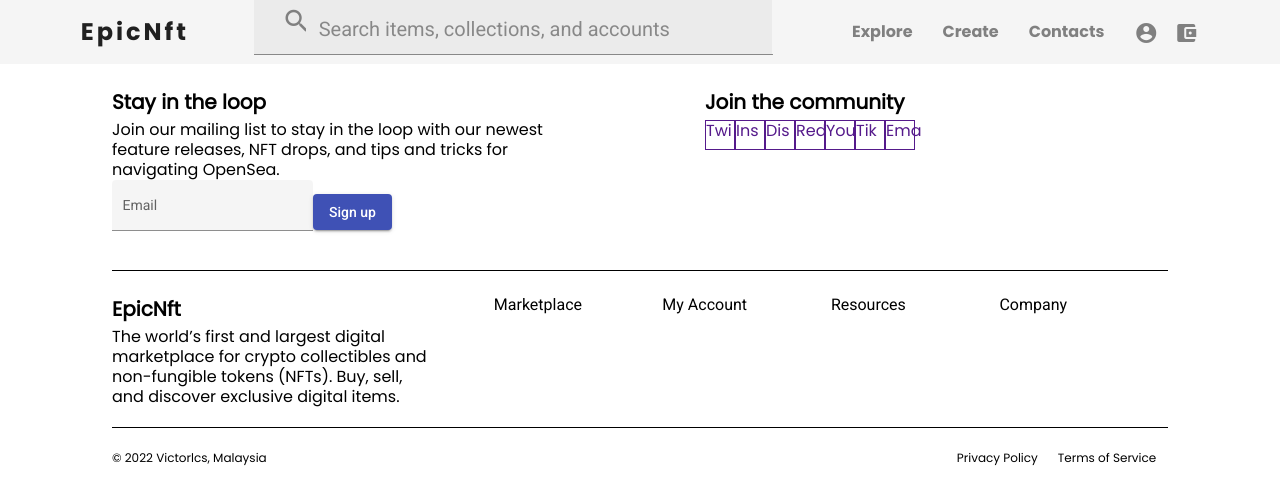
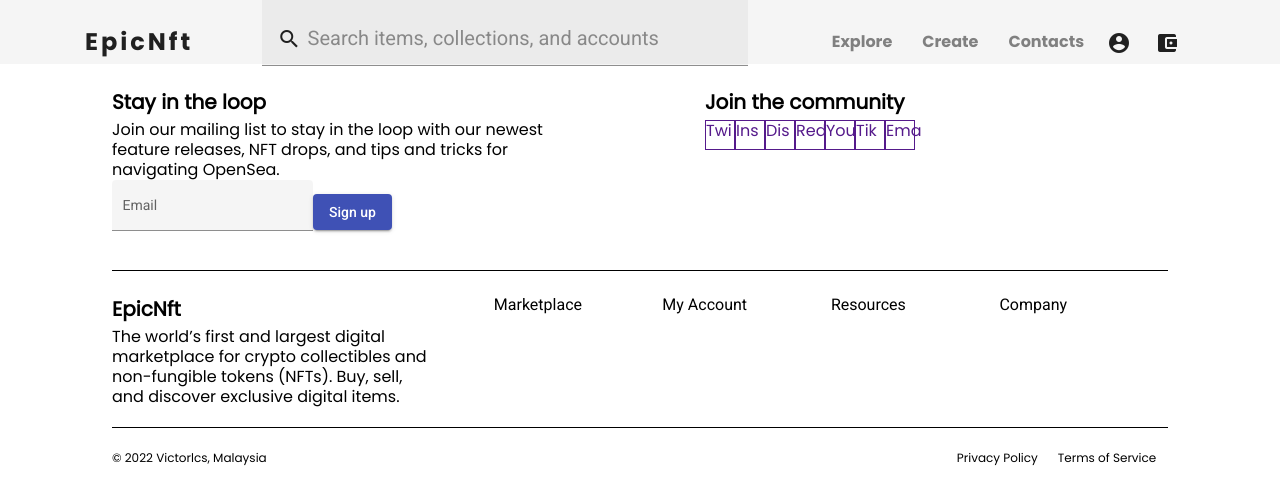
Before and after one commit to victorlcs/nft-market, an Angular app: page / in a window 1280 px wide. Shown: the top 504 px of the page. Built offline with nearby package versions, Linux system fonts and the light colour scheme.

Commit message:
Fix header search icon alignment

```diff
--- a/src/app/layout/ui/header/header.component.html
+++ b/src/app/layout/ui/header/header.component.html
@@ -1,12 +1,10 @@
 <mat-toolbar class="Poppins-bold header-toolbar">
     <span id="header-title">EpicNft</span>
     <!-- <span style="flex: 1 1 auto;"></span> -->
-    <mat-form-field class="example-form-field" appearance="fill" style="flex: 0.5 1 auto;">
+    <mat-form-field class="search-form-field-with-icon" appearance="fill" style="flex: 0.5 1 auto;">
+        <mat-icon class="header-icon">search</mat-icon>
         <input matInput type="text" style="background-color: transparent;" [(ngModel)]="searchTxt"
         [placeholder]="placeHolderStr">
-        <button class="header-icon" matPrefix mat-icon-button aria-label="Search icon" (click)="onSearch()">
-            <mat-icon>search</mat-icon>
-        </button>
     </mat-form-field>
     <div class="corner-list">
         <ng-container *ngFor="let item of menuItem">
--- a/src/app/layout/ui/header/header.component.scss
+++ b/src/app/layout/ui/header/header.component.scss
@@ -6,20 +6,21 @@
     background-color: transparent;
     cursor:pointer;
 }
-
 .header-toolbar {
     display: flex;
     flex-direction: row;
     justify-content: space-evenly;
+    padding-top: 20px;
 }
-
-.header-icon, .header-menu {
+.header-icon {
+    margin-right: 8px;
+}
+.header-menu {
     @include header-item-shared;
     &:hover {
         color:black;
     }
 }
-
 #header-title{
     letter-spacing: 3px;
     font-size: 24px;
--- a/src/styles.scss
+++ b/src/styles.scss
@@ -46,3 +46,8 @@ button {
     display: flex;
     justify-content: center;
 }
+
+// For forms input
+.search-form-field-with-icon .mat-form-field-infix {
+    display: flex;
+}
```
